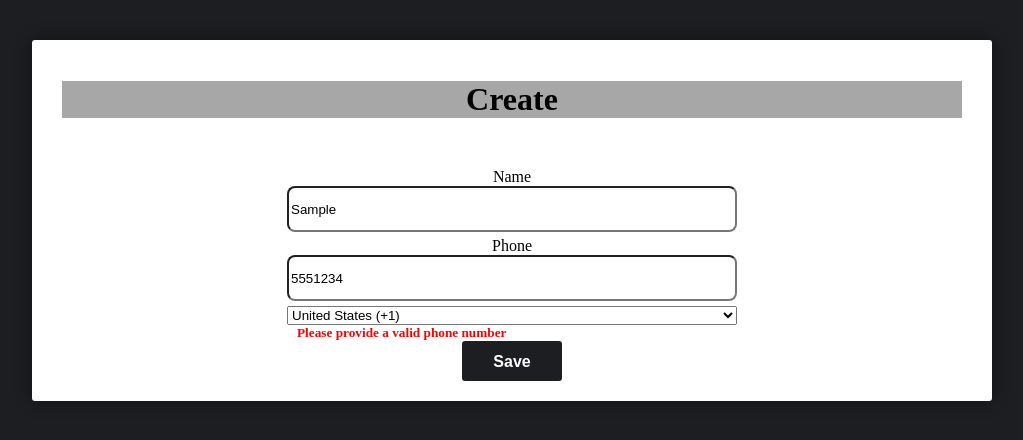
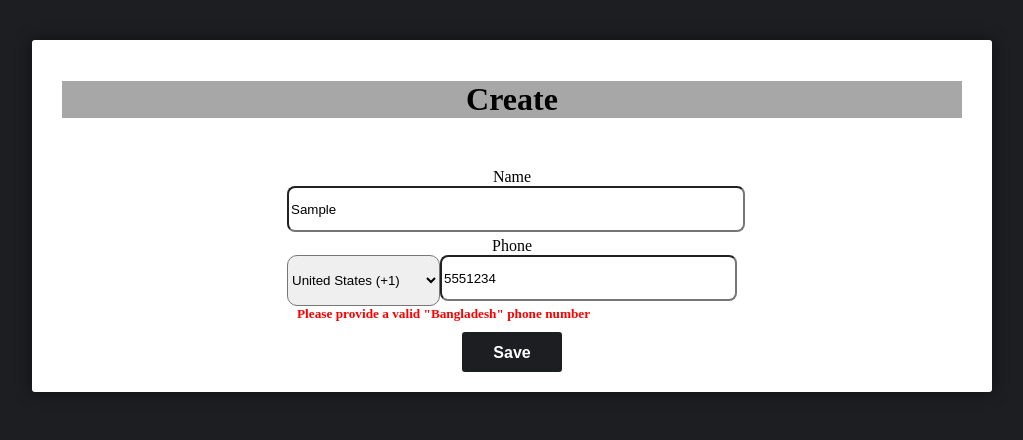
Before and after one commit to nokibul/hypertest, a React (Vite) app: page / in a window 1280 px wide. Both pictures are taken after typing "Sample", "5551234" into the empty fields and a click on the button "Save". Shown: the top 440 px of the page, without its empty margins (128-1151 px from the left). Built offline with nearby package versions, Linux system fonts and the light colour scheme; a web font is replaced by a local one.

Commit message:
Added full functional detail page

```diff
--- a/src/App.jsx
+++ b/src/App.jsx
@@ -16,7 +16,7 @@ function App() {
         <Routes>
           <Route path='/' element={<Home/>} />
           <Route path='/contacts' element={<ListPage/>} />
-          <Route path='/contacts/:id' element={<Details/>} />
+          <Route path='/contacts/:userId' element={<Details/>} />
         </Routes>
       </Router>
     </div>
--- a/src/components/create/Create.jsx
+++ b/src/components/create/Create.jsx
@@ -8,39 +8,33 @@ const countryCodes = [
   { label: 'Bangladesh', value: '+880' },
   { label: 'United Kingdom', value: '+44' },
   { label: 'Australia', value: '+61' },
-  // Add more country codes as needed
 ];
 
 
 
 const Create = () => {
   const id = uuid().slice(0,4)
-  // let nameData = useRef();
-  // let phoneData = useRef();
-  // let errorfield = useRef();
   const [data, setData] = useState();
 
   const [name, setName] = useState("");
   const [phone, setPhone] = useState("");
   const [error, setError] = useState(false);
   const [selectedCode, setSelectedCode] = useState(countryCodes[0].value);
-  // const isMounted = useRef(false);
+  const isMounted = useRef(false);
+  // +8801617054351
 
-
-  // useEffect(() => {
-  //   if (isMounted.current && data!==undefined) {
-  //     localStorage.setItem(id, JSON.stringify(data));
-  //   } else {
-  //     isMounted.current = true;
-  //   }
-  // }, [data]);
-
-
+  useEffect(() => {
+    if (isMounted.current && data!==undefined) {
+      localStorage.setItem(id, JSON.stringify(data));
+      console.log(id,data)
+    } else {
+      isMounted.current = true;
+    }
+  }, [data]);
 
   //  the handler
   const clickHandler = (e) => {
     e.preventDefault();
-    // console.log(phone.length)
     setError(false)
     if(phone.length!==14 && phone.slice(0,3)!==880){
       setError(true)
@@ -53,8 +47,6 @@ const Create = () => {
         phone: phone
       }
     setData(info)
-    localStorage.setItem(id, JSON.stringify(info));
-    console.log(data)
   };
 
   const selectHandler = (e) => {
@@ -73,6 +65,7 @@ const Create = () => {
                     <label htmlFor="name">Name</label>
                     <input type="text" name="name" placeholder="Name" onChange={(e)=> setName(e.target.value)} />
                     <label htmlFor="phone">Phone</label>
+                    <div className="numberContainer">
                       <input type="tel" name="number" placeholder="Phone" onChange={(e)=> setPhone(e.target.value)} value={phone} />
                       <select
                           id="country-code-selector"
@@ -85,7 +78,8 @@ const Create = () => {
                             </option>
                           ))}
                       </select>
-                    {error? <h5 className='error'>Please provide a valid phone number</h5> : null}
+                    </div>
+                    {error? <h5 className='error'>Please provide a valid "Bangladesh" phone number</h5> : null}
                 </div>
                 <button onClick={clickHandler} >Save</button>
             </fieldset>
--- a/src/components/create/create.scss
+++ b/src/components/create/create.scss
@@ -30,6 +30,7 @@ fieldset {
             margin-bottom: 5px;
             border-radius: 8px;
             height: $height;
+            width: 100%;
         }
         h5{
             padding: 0;
@@ -37,6 +38,15 @@ fieldset {
             margin-right: auto;
             margin-left: 10px;
             color: red;
+        }
+        .numberContainer{
+            display: flex;
+            flex-direction: row-reverse;
+            justify-content: space-between;
+        }
+        select{
+            border-radius: 10px;
+
         }
     }
 
@@ -52,9 +62,13 @@ fieldset {
         color: #fff;
         background: #1D1E22;
         font-size: 16px;
+        margin-top: 10px;
     }
 }
 
 .error{
     visibility: visible;
+    position: relative;
+    bottom: 0;
+    left: 0;
 }
--- a/src/components/detail/Detail.jsx
+++ b/src/components/detail/Detail.jsx
@@ -1,13 +1,18 @@
 import React from 'react'
 import './detail.scss'
+import { useParams } from 'react-router-dom';
 
 const Detail = () => {
+  // gets the user id from the url
+  let { userId } = useParams();
+  // gets the data from storage
+  let data = JSON.parse(localStorage.getItem(userId))
   return (
     <>
       <div className="container">
         <h1 className='page-title'>Details</h1>
-        <h1>Nokibul</h1>
-        <h3>465654651198</h3>
+        <h1>{data.fullname}</h1>
+        <h3>{data.phone}</h3>
       </div>
     </>
   )
--- a/src/components/list/List.jsx
+++ b/src/components/list/List.jsx
@@ -1,22 +1,15 @@
 import React from 'react'
+import { Link } from "react-router-dom";
 import './list.scss';
 
 const List = () => {
   let keys = []
   for (let i = 0; i < localStorage.length; i++) {
-    // if(localStorage.getItem(localStorage.key(i))!== undefined && localStorage.getItem(localStorage.key(i))!== null){
       keys.push(localStorage.key(i))
-      // let item = JSON.parse(localStorage.getItem(localStorage.key(i)))
-      // console.log(item)
-    // }
   }
-  // for(let i = 0;i < keys.length; i++){
-  //   console.log(keys[i])
-  // }
-
-  keys.filter((key)=> localStorage.getItem(key)!=="undefined").map((key)=>{
-    console.log(localStorage.getItem(key))
-  })
+  for(let i = 0;i < keys.length; i++){
+    console.log(keys[i])
+  }
 
   return (
     <>
@@ -31,15 +24,15 @@ const List = () => {
               </a>
             </li>
             {
-              // .filter((key)=>localStorage.getItem(key)!=="undefined").
               keys.map((key) =>{
-                    return(
-                      <li key={key} className='list-item'>
-                        <a href=''>
-                          <h1>{JSON.parse(localStorage.getItem(key))[0].fullname}</h1>
-                          <h3>{JSON.parse(localStorage.getItem(key))[0].phone}</h3>
-                        </a>
-                      </li>)
+                    return (
+                      <li  className='list-item'>
+                        <Link to={`/contacts/${key}`}>
+                          <h1>{JSON.parse(localStorage.getItem(key)).fullname}</h1>
+                          <h3>{JSON.parse(localStorage.getItem(key)).phone}</h3>
+                        </Link>
+                      </li>
+                  )
                 }
               )
             }
--- a/src/components/list/list.scss
+++ b/src/components/list/list.scss
@@ -8,7 +8,8 @@
     width: 60%;
     margin: 0 auto;
     position: relative;
-    height: 90vh;
+    // height: 50vh;
+    height: 100%;
 }
 
 .page-title{
```
Lines whose indentation alone changed are shown as unchanged.
